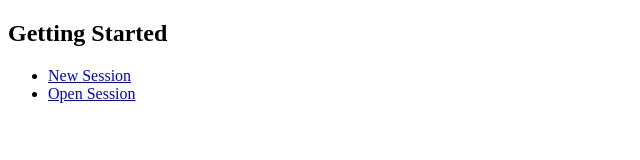
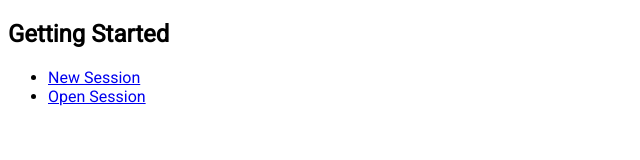
Before and after one commit to ELIFE-ASU/caim, an Electron app: page assets/index.html in a window 1280 px wide. Shown: the whole page, without its empty margins (0-640 px from the left). Drawn offline with nearby package versions, Linux system fonts and the light colour scheme; no server answers.

Commit message:
Use Roboto as the UI font

```diff
--- a/assets/style.css
+++ b/assets/style.css
@@ -1,3 +1,9 @@
+@import url('https://fonts.googleapis.com/css?family=Roboto');
+
+html {
+    font-family: 'Roboto', sans-serif;
+}
+
 .phase--hidden {
     display: none;
 }
```
